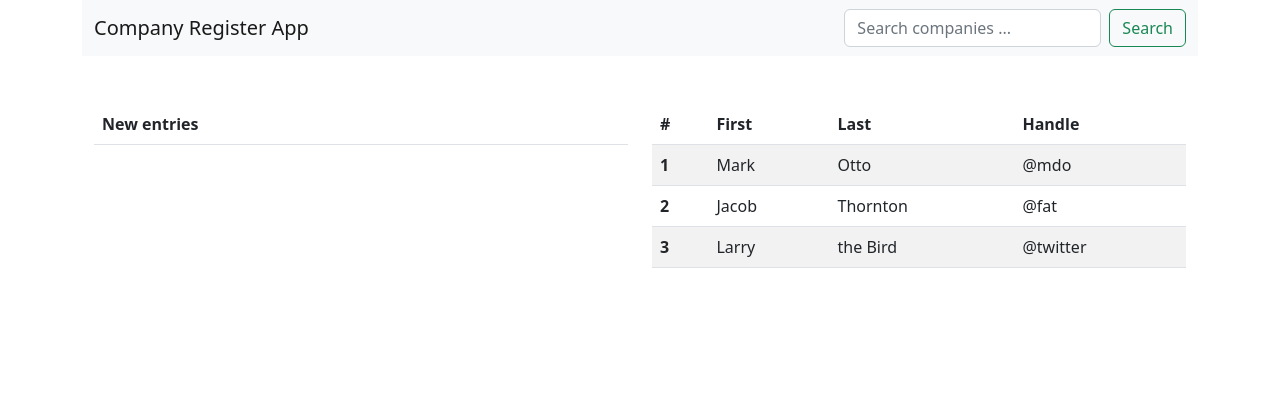
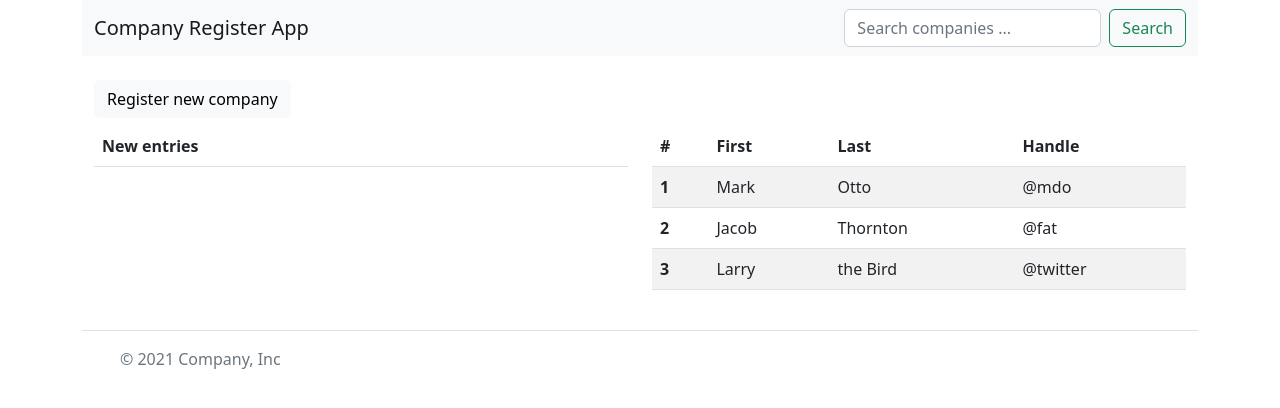
Before and after one commit to kertku/BusinessApp, a Django app: page / in a window 1280 px wide. Shown: the top 408 px of the page. Run offline with Django 4.2, Linux system fonts and the light colour scheme; data that the repository does not hold is empty.

Commit message:
Add company registration form.

```diff
--- a/base/static/css/style.css
+++ b/base/static/css/style.css
@@ -1,4 +1,7 @@
-.search_bar{
-    display: flex;
-    flex-direction:column
+#footer {
+   position:absolute;
+   bottom:0;
+   width:100%;
+   height:60px;   /* Height of the footer */
+   background:#6cf;
 }
--- a/base/templates/base/company_form.html
+++ b/base/templates/base/company_form.html
@@ -1,10 +1,11 @@
 {% extends 'main.html' %}
 {% block content %}
     {% include '__back_to_home_partial.html' %}
-    <div class="form-group">
+    <div class="form-group w-50 p-3">
         <form method="post" action="">
             {% csrf_token %}
             {{ company_form.as_p }}
+            {{ add_company_form.as_p }}
             <button class="btn btn-primary" type="submit" value="Submit">Submit</button>
         </form>
     </div>
--- a/base/templates/base/home.html
+++ b/base/templates/base/home.html
@@ -1,11 +1,11 @@
 {% extends "main.html" %}
 {% block content %}
 
-    <div class="container">
-
-        <div class="row">
+    <div class="container ">
+<a type="button" class="btn btn-light" href="{% url 'company_form' %}">Register new company</a>
+        <div class="row mt-2">
             <div class="col-sm">
-                <table class="table table-striped">
+                <table class="table table-striped ">
                     <thead>
                     <tr>
                         <th scope="col">New entries</th>
--- a/base/views.py
+++ b/base/views.py
@@ -1,7 +1,8 @@
 from django.db.models import Q
+from django import forms
 from django.http import Http404
 from django.shortcuts import render, redirect
-from base.forms import CompanyForm, UserForm, OwnershipForm
+from base.forms import  CreateCompany
 from base.models import Company, Ownership
 
 
@@ -13,7 +14,6 @@ def home(request):
 
 
 def company(request, pk):
-    company_form = CompanyForm()
     try:
         company_object = Company.objects.get(pk=pk)
         owning_details = Ownership.objects.filter(company__id=pk)
@@ -24,11 +24,20 @@ def company(request, pk):
 
 
 def company_form(request):
-    company_form = CompanyForm()
+    company_form = CreateCompany()
     if request.method == 'POST':
-        company_form = CompanyForm(request.POST)
+        company_form = CreateCompany(request.POST)
         if company_form.is_valid():
+            owners = company_form.cleaned_data.get('individual_owners')
+            business_owners = company_form.cleaned_data.get('business_owners')
             new_company = company_form.save()
+            for owner in owners:
+                new_company.individual_owners.add(owner, through_defaults={"capital_size": 100, "is_founder": True,
+                                                                           "is_business_user": False})
+            for business_owner in business_owners:
+                new_company.business_owners.add(business_owner, through_defaults={"capital_size": 100, "is_founder": True,
+                                                                              "is_business_user": True})
+
             return redirect("company", pk=new_company.id)
     context = {"company_form": company_form, }
     return render(request, "base/company_form.html", context)
--- a/templates/main.html
+++ b/templates/main.html
@@ -28,4 +28,18 @@
 
 </div>
 </body>
+
+
+<div class="container">
+  <footer class="d-flex flex-wrap justify-content-between align-items-center py-3 my-4 border-top">
+    <div class="col-md-4 d-flex align-items-center">
+      <a href="/" class="mb-3 me-2 mb-md-0 text-muted text-decoration-none lh-1">
+        <svg class="bi" width="30" height="24"><use xlink:href="#bootstrap"/></svg>
+      </a>
+      <span class="text-muted">&copy; 2021 Company, Inc</span>
+    </div>
+
+
+  </footer>
+</div>
 </html>
--- a/templates/navbar.html
+++ b/templates/navbar.html
@@ -1,11 +1,12 @@
 <div>
-   <nav class="navbar bg-light mb-5">
+   <nav class="navbar bg-light mb-4">
   <div class="container-fluid">
     <a href="{% url 'home' %}" class="navbar-brand">Company Register App</a>
     <form class="d-flex" role="search" method="get" action="{% url 'search' %}">
       <input class="form-control me-2" type="search" placeholder="Search companies ..." aria-label="Search" name="q">
       <button class="btn btn-outline-success" type="submit">Search</button>
     </form>
+
   </div>
 </nav>
 </div>
```
Also changed, not shown: base/forms.py (+23 -12 lines), base/models.py (+16 -5 lines).
